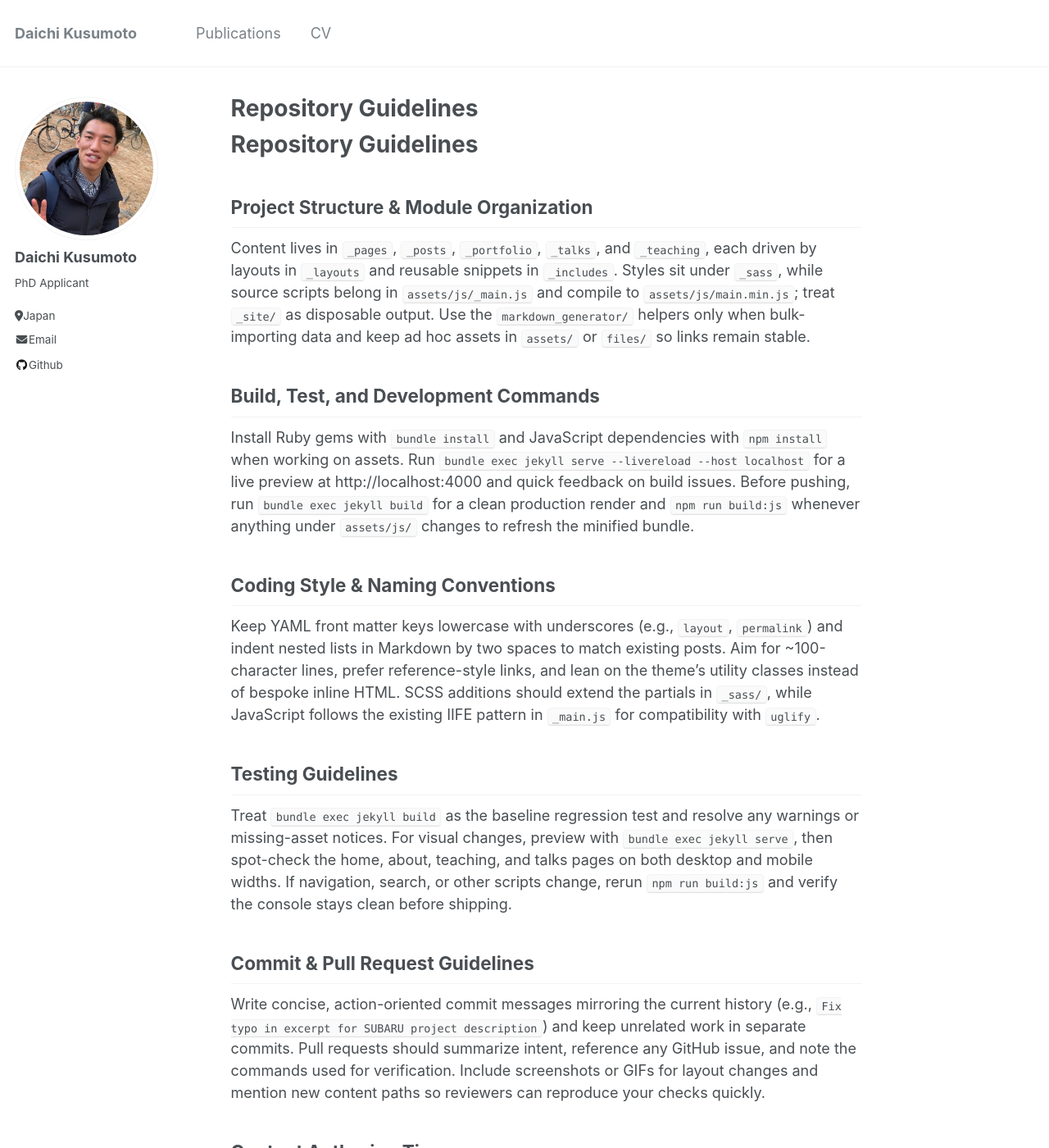
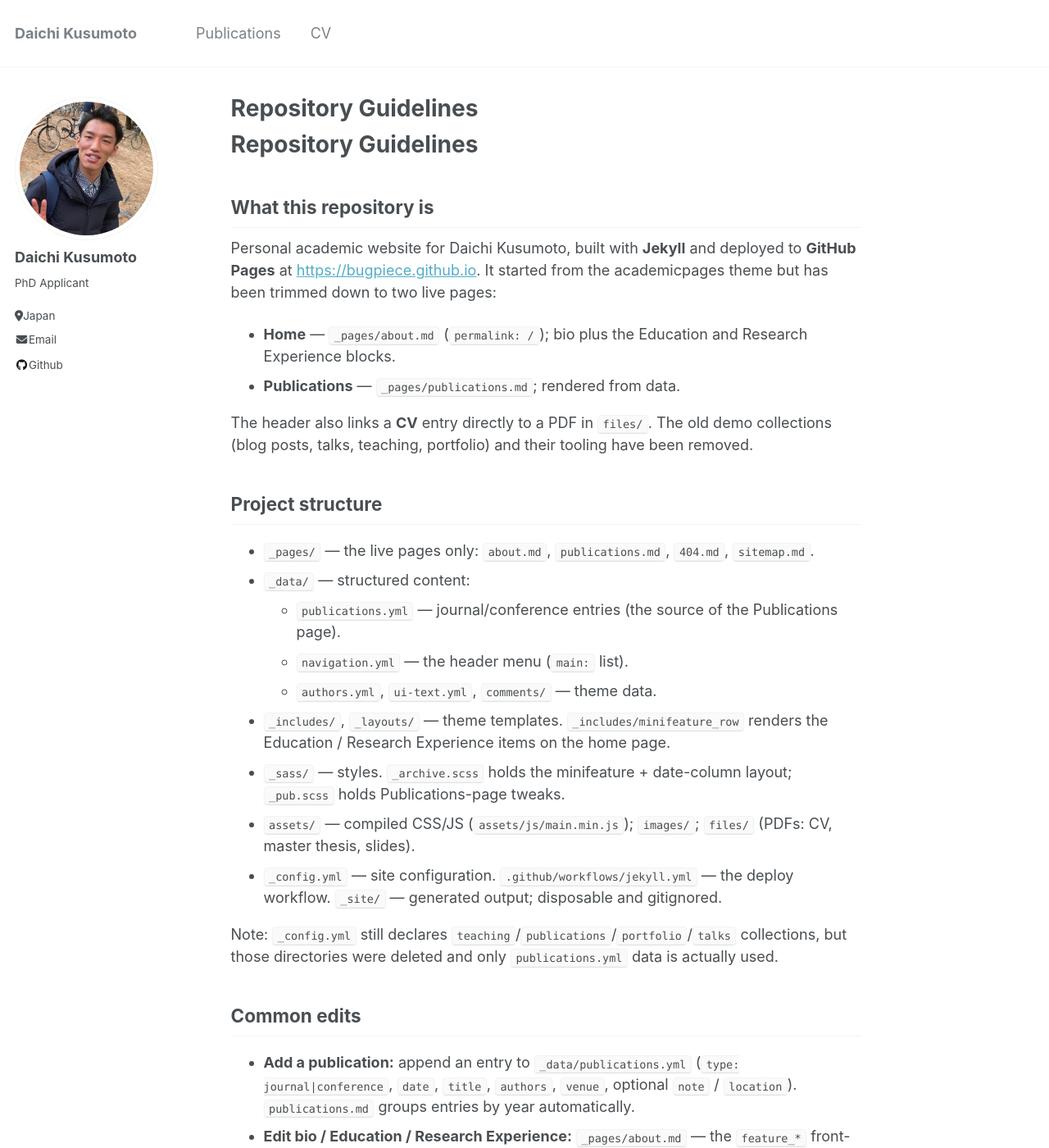
Before and after one commit to bugpiece/bugpiece.github.io, a Jekyll site: the page built from AGENTS.md, in a window 1280 px wide and 1400 px high. Shown: the whole window at 82% size. Built offline with Jekyll 4.4.1, drawn with Linux system fonts in a browser that asks for light colours; our own code applies the rules of GitHub Pages for plain Markdown files; some of the changed text lies outside the part shown.

Commit message:
Tidy repo: rewrite AGENTS.md and drop template docs
Rewrite AGENTS.md to match the current trimmed site, and remove the
academicpages template's CONTRIBUTING.md, LICENSE, and README.md.

Co-Authored-By: Claude Opus 4.8 <noreply@anthropic.com>

```diff
--- a/AGENTS.md
+++ b/AGENTS.md
@@ -1,19 +1,75 @@
 # Repository Guidelines
 
-## Project Structure & Module Organization
-Content lives in `_pages`, `_posts`, `_portfolio`, `_talks`, and `_teaching`, each driven by layouts in `_layouts` and reusable snippets in `_includes`. Styles sit under `_sass`, while source scripts belong in `assets/js/_main.js` and compile to `assets/js/main.min.js`; treat `_site/` as disposable output. Use the `markdown_generator/` helpers only when bulk-importing data and keep ad hoc assets in `assets/` or `files/` so links remain stable.
+## What this repository is
 
-## Build, Test, and Development Commands
-Install Ruby gems with `bundle install` and JavaScript dependencies with `npm install` when working on assets. Run `bundle exec jekyll serve --livereload --host localhost` for a live preview at http://localhost:4000 and quick feedback on build issues. Before pushing, run `bundle exec jekyll build` for a clean production render and `npm run build:js` whenever anything under `assets/js/` changes to refresh the minified bundle.
+Personal academic website for Daichi Kusumoto, built with **Jekyll** and
+deployed to **GitHub Pages** at <https://bugpiece.github.io>. It started from the
+academicpages theme but has been trimmed down to two live pages:
 
-## Coding Style & Naming Conventions
-Keep YAML front matter keys lowercase with underscores (e.g., `layout`, `permalink`) and indent nested lists in Markdown by two spaces to match existing posts. Aim for ~100-character lines, prefer reference-style links, and lean on the theme’s utility classes instead of bespoke inline HTML. SCSS additions should extend the partials in `_sass/`, while JavaScript follows the existing IIFE pattern in `_main.js` for compatibility with `uglify`.
+- **Home** — `_pages/about.md` (`permalink: /`); bio plus the Education and
+  Research Experience blocks.
+- **Publications** — `_pages/publications.md`; rendered from data.
 
-## Testing Guidelines
-Treat `bundle exec jekyll build` as the baseline regression test and resolve any warnings or missing-asset notices. For visual changes, preview with `bundle exec jekyll serve`, then spot-check the home, about, teaching, and talks pages on both desktop and mobile widths. If navigation, search, or other scripts change, rerun `npm run build:js` and verify the console stays clean before shipping.
+The header also links a **CV** entry directly to a PDF in `files/`. The old demo
+collections (blog posts, talks, teaching, portfolio) and their tooling have been
+removed.
 
-## Commit & Pull Request Guidelines
-Write concise, action-oriented commit messages mirroring the current history (e.g., `Fix typo in excerpt for SUBARU project description`) and keep unrelated work in separate commits. Pull requests should summarize intent, reference any GitHub issue, and note the commands used for verification. Include screenshots or GIFs for layout changes and mention new content paths so reviewers can reproduce your checks quickly.
+## Project structure
 
-## Content Authoring Tips
-Store structured lists (publications, talks, courses) in `_data/` to reduce duplication across pages. Place downloads in `files/` and reference them with `/files/<filename>` links to keep URLs consistent. Use front-matter flags (such as `header` or `sidebar`) instead of inline styling so future theme updates remain drop-in.
+- `_pages/` — the live pages only: `about.md`, `publications.md`, `404.md`,
+  `sitemap.md`.
+- `_data/` — structured content:
+  - `publications.yml` — journal/conference entries (the source of the
+    Publications page).
+  - `navigation.yml` — the header menu (`main:` list).
+  - `authors.yml`, `ui-text.yml`, `comments/` — theme data.
+- `_includes/`, `_layouts/` — theme templates. `_includes/minifeature_row`
+  renders the Education / Research Experience items on the home page.
+- `_sass/` — styles. `_archive.scss` holds the minifeature + date-column layout;
+  `_pub.scss` holds Publications-page tweaks.
+- `assets/` — compiled CSS/JS (`assets/js/main.min.js`); `images/`; `files/`
+  (PDFs: CV, master thesis, slides).
+- `_config.yml` — site configuration. `.github/workflows/jekyll.yml` — the
+  deploy workflow. `_site/` — generated output; disposable and gitignored.
+
+Note: `_config.yml` still declares `teaching`/`publications`/`portfolio`/`talks`
+collections, but those directories were deleted and only `publications.yml`
+data is actually used.
+
+## Common edits
+
+- **Add a publication:** append an entry to `_data/publications.yml`
+  (`type: journal|conference`, `date`, `title`, `authors`, `venue`, optional
+  `note` / `location`). `publications.md` groups entries by year automatically.
+- **Edit bio / Education / Research Experience:** `_pages/about.md` — the
+  `feature_*` front-matter blocks and the page body.
+- **Header menu:** `_data/navigation.yml`. Keep the `main:` list clean — a
+  commented-out or empty list item still renders as a blank tab.
+- **Update the CV:** put the new PDF in `files/` and point the `CV` entry's
+  `url` in `navigation.yml` at it (remove the old PDF).
+
+## Build and preview
+
+- Ruby **3.1.4** (`.ruby-version`). Install gems with `bundle install`.
+- Live preview: `bundle exec jekyll serve --livereload` → <http://localhost:4000>.
+- Production build check: `bundle exec jekyll build` (writes to `_site/`);
+  resolve any warnings.
+- There is **no Node/JS build step** anymore (`package.json` and the JS tooling
+  were removed). `assets/js/main.min.js` is committed as-is; editing
+  `assets/js/_main.js` will not regenerate it without reintroducing a toolchain.
+
+## Deploy
+
+Pushing to `master` triggers `.github/workflows/jekyll.yml`, which builds with
+Jekyll (`JEKYLL_ENV=production`) and publishes to GitHub Pages. No manual build
+or upload is needed — check the **Actions** tab for status.
+
+## Conventions
+
+- YAML front-matter keys stay lowercase with underscores; indent nested lists by
+  two spaces.
+- Store downloads in `files/` and link them as `/files/<name>`; images in
+  `images/`.
+- Extend styles through the `_sass/` partials rather than inline CSS.
+- Write concise, action-oriented commit messages (e.g. "Fix CV nav position by
+  removing empty menu entries"). Commit or push only when the maintainer asks.
```
Also changed, not shown: CONTRIBUTING.md (deleted, +0 -7 lines), README.md (deleted, +0 -75 lines), 1 other file.
